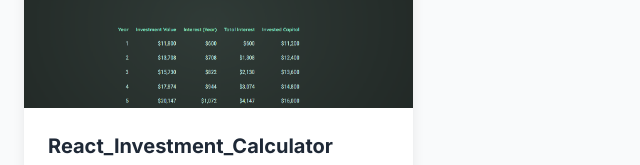
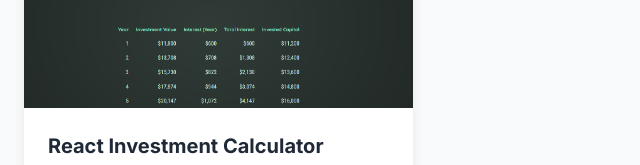
Before and after one commit to kanlo456/kanlo.github.io, a plain HTML site: page index.html in a window 1280 px wide. Shown: the part 1680-1845 px from the top of the page, 0-640 px from the left. Drawn offline with nearby package versions, Linux system fonts and the light colour scheme.

Commit message:
updated typo

```diff
--- a/index.html
+++ b/index.html
@@ -256,7 +256,7 @@
               <h3
                 class="text-xl font-semibold mb-2 text-gray-800 dark:text-white"
               >
-                React_Investment_Calculator
+                React Investment Calculator
               </h3>
               <p class="text-gray-600 dark:text-gray-300 mb-4">
                 This aim to create a simple investment calculator using React.
```
